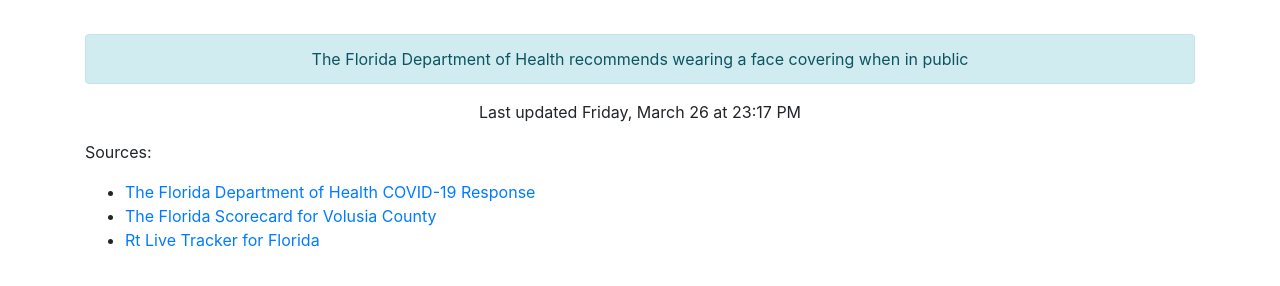
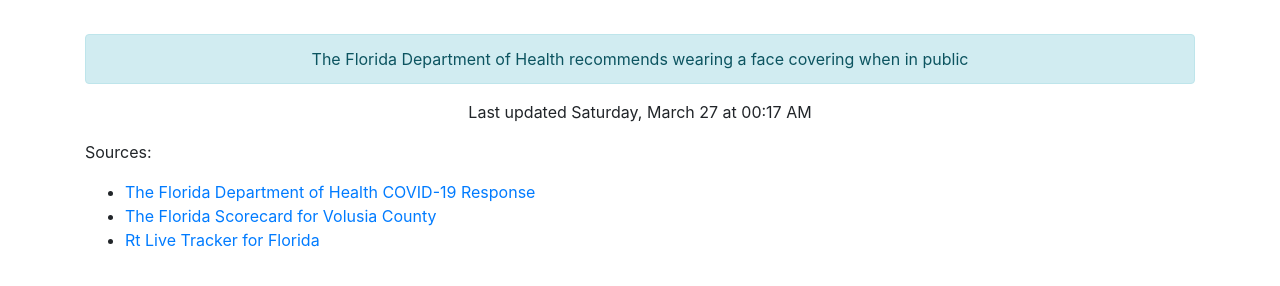
Before and after one commit to thinkjson/timeforchurch, a Jekyll site: the page built from index.md, in a window 1280 px wide. Shown: the part 544-830 px from the top of the page. Built offline with Jekyll 4.4.1, drawn with Linux system fonts in a browser that asks for light colours; our own code applies the rules of GitHub Pages for plain Markdown files.

Commit message:
Updating data

```diff
--- a/_includes/data.html
+++ b/_includes/data.html
@@ -10,4 +10,4 @@
     <div class="outcome text-success">YES</div>
     <div class="alert alert-info" role="alert">The Florida Department of Health recommends wearing a face covering when in public</div>
 
-    <p>Last updated Friday, March 26 at 23:17 PM</p>
+    <p>Last updated Saturday, March 27 at 00:17 AM</p>
```
